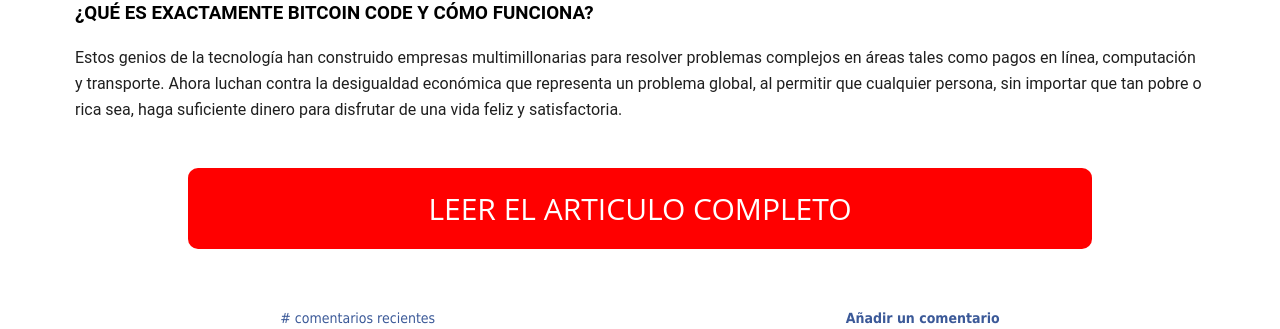
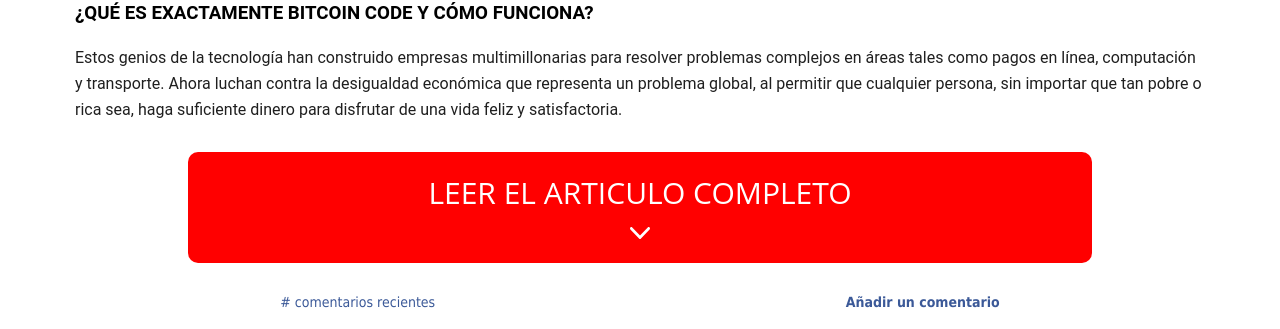
Before and after one commit to queenMedia/front-larepublica-refactor, a React (Create React App) app: page / in a window 1280 px wide. Shown: the part 3638-3967 px from the top of the page. Built offline with nearby package versions, Linux system fonts and the light colour scheme.

Commit message:
FIX: Read more button

```diff
--- a/src/components/readMore/readMore.css
+++ b/src/components/readMore/readMore.css
@@ -1,23 +1,42 @@
-.readMore-container {
-  text-align: center;
-}
-.readMore-container button {
-  background-color: red;
+.readMore-container{
   width: 80%;
   padding: 20px;
+  margin: 30px auto;
+  display: flex;
+  flex-direction: column;
+  gap: 10px;
+  align-items: center;
+  justify-content: center;
+  border-radius: 10px;
+  text-align: center;
   color: white;
+  background-color: red;
   font-size: 30px;
   font-family: "Open Sans", sans-serif;
   text-transform: uppercase;
-  border-radius: 10px;
-  margin: 30px auto;
   border: none;
 }
-.readMore-container button:hover {
+.readMore-container:hover {
   cursor: pointer;
   transition: all 0.1s linear 0s;
   animation: 1s ease 0s 1 normal forwards running animation-a6cgor;
 }
+.readMore-none-display {
+  display: none;
+}
+.readMore-container::after {
+  background-image: url("../../assets/images/icons/more-cbc.svg");
+  background-size: contain;
+  background-position: center center;
+  background-repeat: no-repeat;
+  display: block;
+  content: "";
+  width: 20px;
+  min-width: 20px;
+  height: 20px;
+  min-height: 20px;
+}
+
 @keyframes animation-a6cgor {
   0% {
     width: 80%;
--- a/src/components/readMore/readMore.js
+++ b/src/components/readMore/readMore.js
@@ -1,13 +1,16 @@
 import "./readMore.css";
-
+import { useState } from "react"
+import arrowDown from '../../assets/images/icons/more-cbc.svg';
 export const ReadMore = (props) => {
+  const [buttonClass, setButtonClass] = useState("readMore-container");
   return (
     <>
-      <div className="readMore-container">
-        <button onClick={() => props.onClick(true)}>
+        <button className={buttonClass} onClick={() =>{
+            setButtonClass("readMore-none-display");
+            props.onClick(true);
+          }}>
           Leer el articulo completo
         </button>
-      </div>
     </>
   );
 };
```
Also changed, not shown: src/assets/images/icons/more-cbc.svg (added).
